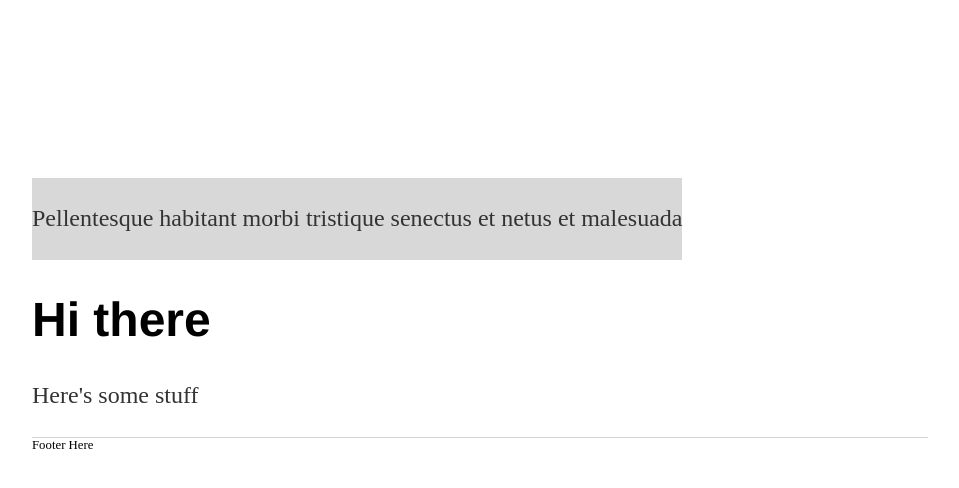
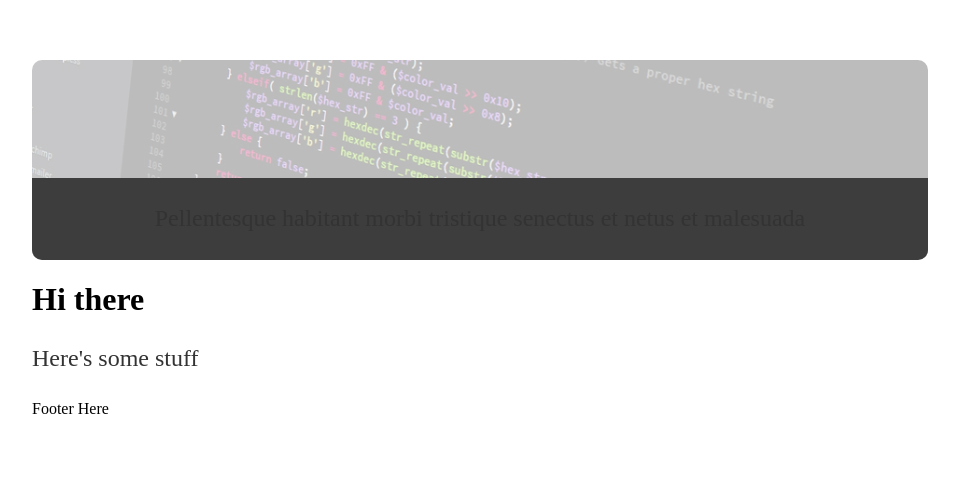
Before and after one commit to thweattm/thweattm.github.io, a Jekyll site: the page built from index.html, in a window 1280 px wide. Shown: the top 488 px of the page, without its empty margins (160-1119 px from the left). Built offline with Jekyll 4.4.1, drawn with Linux system fonts in a browser that asks for light colours.

Commit message:
Update main.css

```diff
--- a/css/main.css
+++ b/css/main.css
@@ -3,6 +3,7 @@ body {
   width: 70%;
 }
 
+/*
 a {
   text-decoration: none;
   color: #999;
@@ -17,7 +18,6 @@ a:hover {
 }
 
 
-/*
 div.header {
   position: relative;
   height: 200px;
@@ -40,6 +40,8 @@ div.navigation {
 
 .alpha_wrapper {
   height: 200px;
+  width: 100%;
+  border-radius: 10px;
   position: relative;
   color: #fff;
   overflow: hidden;
@@ -47,15 +49,23 @@ div.navigation {
 
 .alpha_2 {
 	background: transparent url("/pics/header.jpg");
+	background-position: center bottom;
+	background-repeat: no-repeat;
+	background-size: 100%;
+  width: 100%;
+  height: 100%;
   filter: alpha(opacity=30);
   opacity: 0.3;
 }
 
 .text_holder_2 {
-    background: #D8D8D8;
+  background: #3d3d3d;
   position: absolute;
+	width: 100%;
 	bottom: 0;
 	text-align: center;
+  overflow: hidden;
+  clear: both;
 }
 
 
@@ -66,6 +76,7 @@ p, ul {
   color: #333;
 }
 
+/*
 h1, h2, h3, h4 {
   font-family: 'Helvetica', 'Arial', 'Sans-Serif';
 }
@@ -92,3 +103,4 @@ footer {
   border-top: 1px solid #d5d5d5;
   font-size: .8em;
 }
+*/
```
Lines whose indentation alone changed are shown as unchanged.
